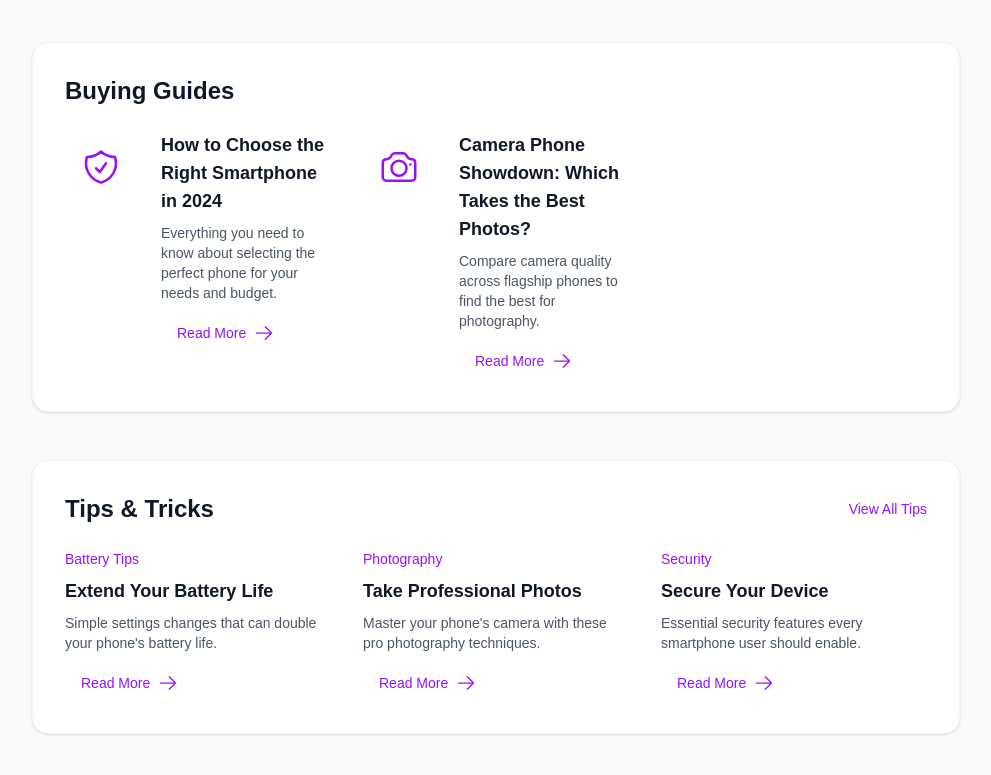
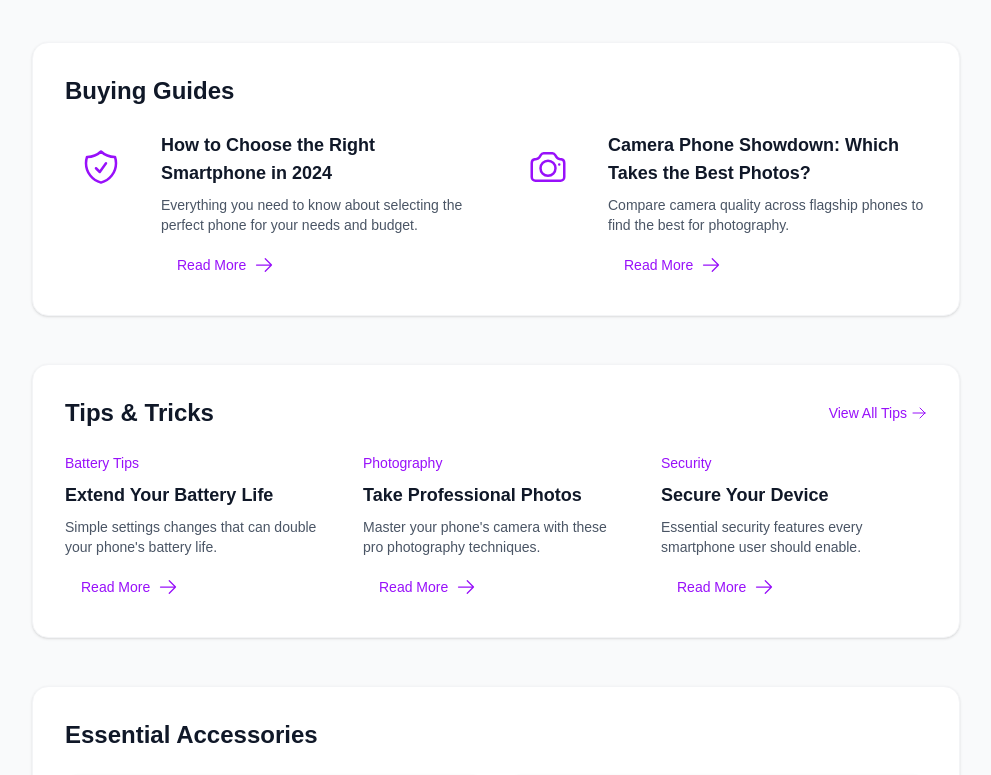
Before and after one commit to skukla/citisignal-nextjs, a Next.js app: page /phones in a window 1280 px wide. Shown: the part 2160-2935 px from the top of the page, without its empty margins (288-1279 px from the left). Built offline with nearby package versions, Linux system fonts and the light colour scheme.

Commit message:
fix: Update grid layouts and add arrow to View All Tips
- Adjust BuyingGuideGrid columns based on number of items
- Adjust AccessoryGrid columns based on number of items
- Add right arrow icon to View All Tips link

```diff
--- a/src/app/phones/page.tsx
+++ b/src/app/phones/page.tsx
@@ -16,6 +16,7 @@ import BuyingGuideGrid from '@/components/ui/grids/BuyingGuideGrid';
 import TipGrid from '@/components/ui/grids/TipGrid';
 import AccessoryGrid from '@/components/ui/grids/AccessoryGrid';
 import Link from '@/components/ui/foundations/Link';
+import { ArrowRightIcon } from '@heroicons/react/24/outline';
 import { phonesPageData } from '@/data/pages/phones';
 import { useProductList } from '@/hooks/useProductList';
 import type { Phone } from '@/types/commerce';
@@ -120,9 +121,10 @@ export default function PhonesPage() {
                     <Link
                       href="/tips"
                       variant="text"
-                      className="text-sm font-medium text-purple-600 hover:text-purple-700"
+                      className="text-sm font-medium text-purple-600 hover:text-purple-700 inline-flex items-center gap-1"
                     >
                       {sections.tips.subtitle}
+                      <ArrowRightIcon className="w-4 h-4" />
                     </Link>
                   </div>
                   <TipGrid tips={sections.tips.tips} />
--- a/src/components/ui/grids/AccessoryGrid.tsx
+++ b/src/components/ui/grids/AccessoryGrid.tsx
@@ -43,7 +43,7 @@ function AccessoryGrid({
   columns = {
     sm: 1,
     md: 2,
-    lg: 3
+    lg: 2
   },
   gap = 'md',
   className,
--- a/src/components/ui/grids/BuyingGuideGrid.tsx
+++ b/src/components/ui/grids/BuyingGuideGrid.tsx
@@ -24,7 +24,7 @@ export default function BuyingGuideGrid({
   columns = {
     sm: 1,
     md: 2,
-    lg: 3
+    lg: 2
   },
   gap = 'lg',
   className
```
